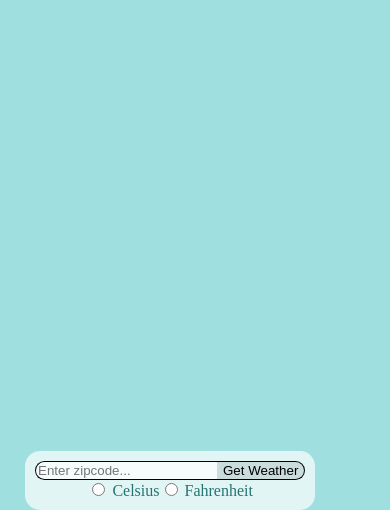
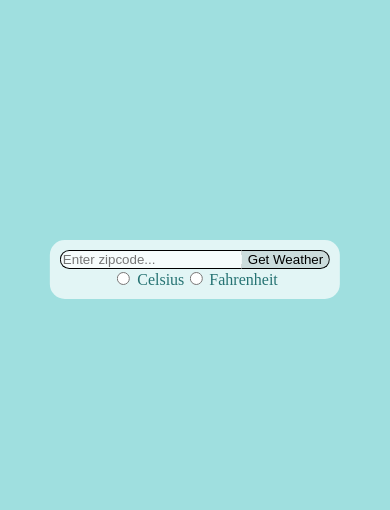
Before and after one commit to jclane/portfolio, a Flask app: page /weather.html in a window 390 px wide. Shown: the part 334-844 px from the top of the page. Run offline with Flask 2, Linux system fonts and the light colour scheme.

Commit message:
form was too low on small screens

```diff
--- a/static/css/weather.css
+++ b/static/css/weather.css
@@ -51,7 +51,7 @@ body {
 }
 /* End color and styling of weather results and form */
 
-/* Begin default layout (grid for large screens) */
+/* Begin default layout (styled with large screens in mind) */
 #weather-app-form {
   grid-area: waf;
   grid-template-areas: "wafz wafs"
@@ -113,7 +113,7 @@ body {
 #weather > #temps > #temp_min {
   grid-area: wtmin;
 }
-/* End default layout (grid for large screens) */
+/* End default layout (styled with large screens in mind) */
 
 /* Begin media queries */
 @media only screen and (max-width: 767px) {
@@ -134,7 +134,9 @@ body {
 
     #weather-app-form {
         position: absolute;
-        bottom: 0;
+        bottom: 25%;
+        left: 50%;
+        transform: translate(-50%);
     }
 }
 
```
